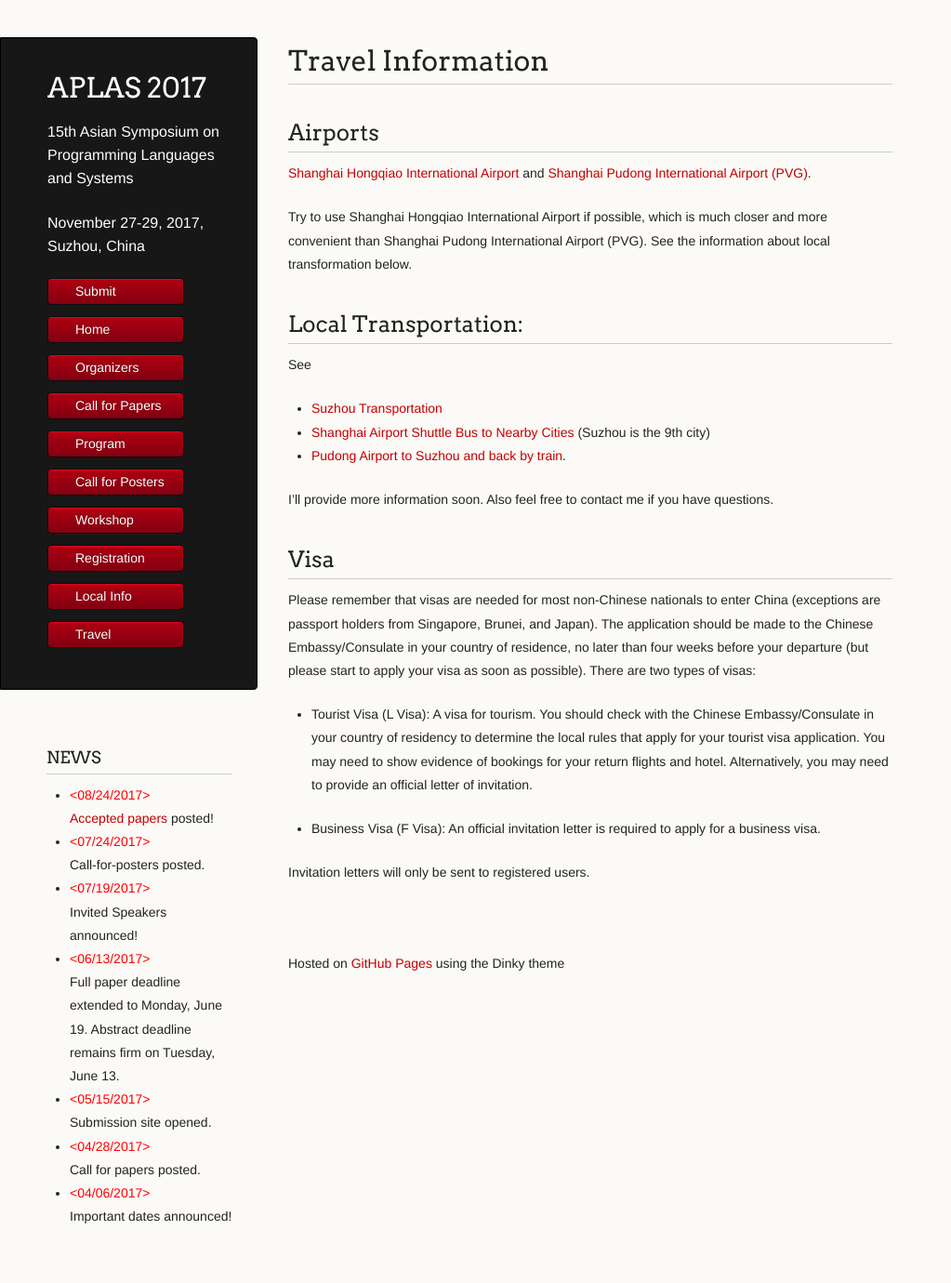
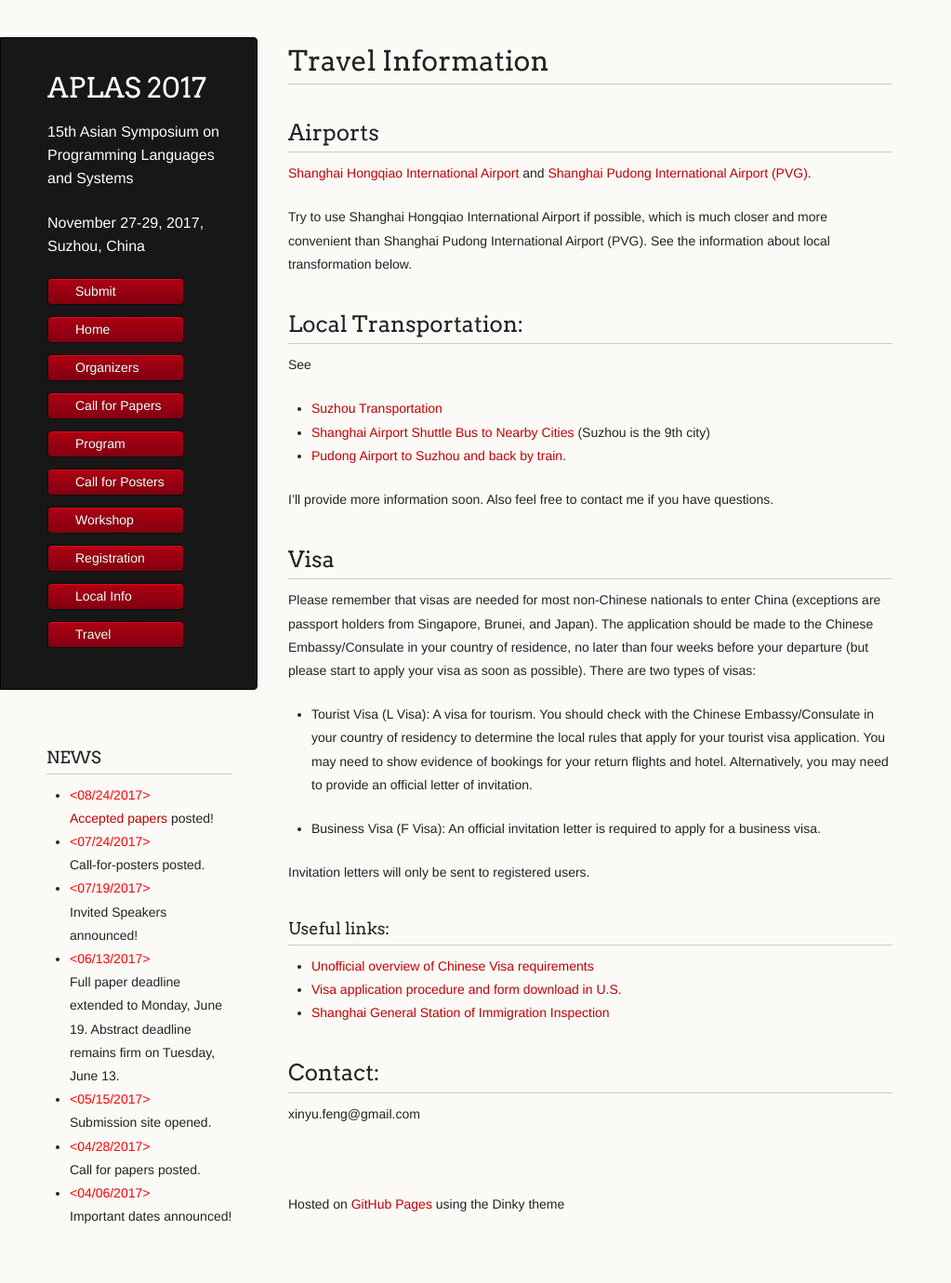
Before and after one commit to www-aplas/www-aplas.github.io, a Jekyll site: the page built from travel.md, in a window 1280 px wide. Shown: the whole page at 93% size, without its empty margins (0-1023 px from the left). Built offline with Jekyll 4.4.1, drawn with Linux system fonts in a browser that asks for light colours; our own code applies the rules of GitHub Pages for plain Markdown files; a script that is not in the unit is left out; before the commit the page ends 1343 px from its top, so only the background shows below that.

Commit message:
Update travel.md

```diff
--- a/travel.md
+++ b/travel.md
@@ -26,3 +26,13 @@ Please remember that visas are needed for most non-Chinese nationals to enter Ch
 - Business Visa (F Visa): An official invitation letter is required to apply for a business visa.
 
 Invitation letters will only be sent to registered users.
+
+### Useful links:
+
+- [Unofficial overview of Chinese Visa requirements](https://www.travelchinaguide.com/embassy/visa.htm)
+- [Visa application procedure and form download in U.S.](http://www.china-embassy.org/eng/hzqz/zgqz/)
+- [Shanghai General Station of Immigration Inspection](http://www.sh-immigration.gov.cn/mainPageEn.aspx)
+
+## Contact:
+
+xinyu.feng@gmail.com
```
